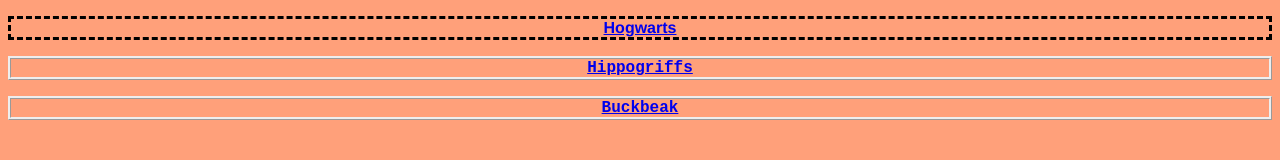
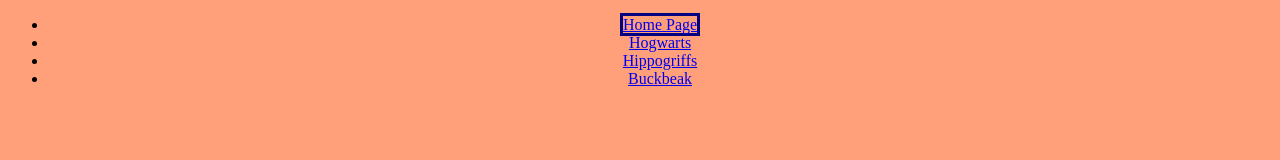
Before and after one commit to jdmar3-comp426/a01-megansyd, a website: page index.html in a window 1280 px wide. Drawn offline with Linux system fonts and the light colour scheme.

Commit message:
changed index file and stylesheet to add more hierarchy

```diff
--- a/index.html
+++ b/index.html
@@ -11,15 +11,22 @@
     </head>
     <body id="indexbody">
         <div class="intro">
-            <p id="hogwarts">
-                <a href="hogwarts.html">Hogwarts</a>
-            </p>
-            <p>
-                <a href="hippogriffs.html">Hippogriffs</a>
-            </p>
-            <p>
-                <a href="buckbeak.html">Buckbeak</a>
-            </p>
+        <nav>
+            <ul>
+                <li>
+                    <a id="currentpage" href="index.html">Home Page</a>
+                </li>
+                <li>
+                    <a href="hogwarts.html">Hogwarts</a>
+                </li>
+                <li>
+                    <a href="hippogriffs.html">Hippogriffs</a>
+                </li>
+                <li>
+                    <a href="buckbeak.html">Buckbeak</a>
+                </li>
+            </ul>
+        </nav>
         </div>
     </body>
 </html>
--- a/styles.css
+++ b/styles.css
@@ -6,11 +6,6 @@
     font-family: 'Courier New', Courier, monospace;
     font-weight: bold;
     border-style: ridge;
-}
-
-p#hogwarts {
-    border-style: dashed;
-    font-family: 'Franklin Gothic Medium', 'Arial Narrow', Arial, sans-serif;
 }
 
 #header1 {
@@ -80,3 +75,14 @@
 h1, h2 {
     text-align: center;
 }
+
+nav ul li a{
+    display: inline;
+    border-style: none none none none;
+    border-color: white;
+}
+
+nav ul li a#currentpage{
+    border-style: solid solid solid solid;
+    border-color: navy;
+}
```
